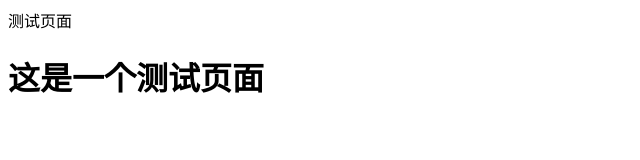
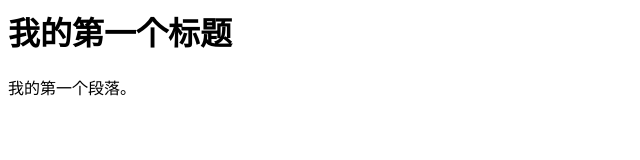
Before and after one commit to yzb2019/yzb2019.github.io, a plain HTML site: page index.html in a window 1280 px wide. Shown: the whole page, without its empty margins (0-640 px from the left). Drawn offline with Linux system fonts and the light colour scheme.

Commit message:
Update index.html

```diff
--- a/index.html
+++ b/index.html
@@ -1,9 +1,9 @@
-<!DOCTYPE html>
-<html lang="cn">
-    <head>测试页面</head>
-    <body>
-        <h1>
-            这是一个测试页面
-        </h1>
-    </body>
+<html>
+<body>
+
+<h1>我的第一个标题</h1>
+
+<p>我的第一个段落。</p>
+
+</body>
 </html>
```
